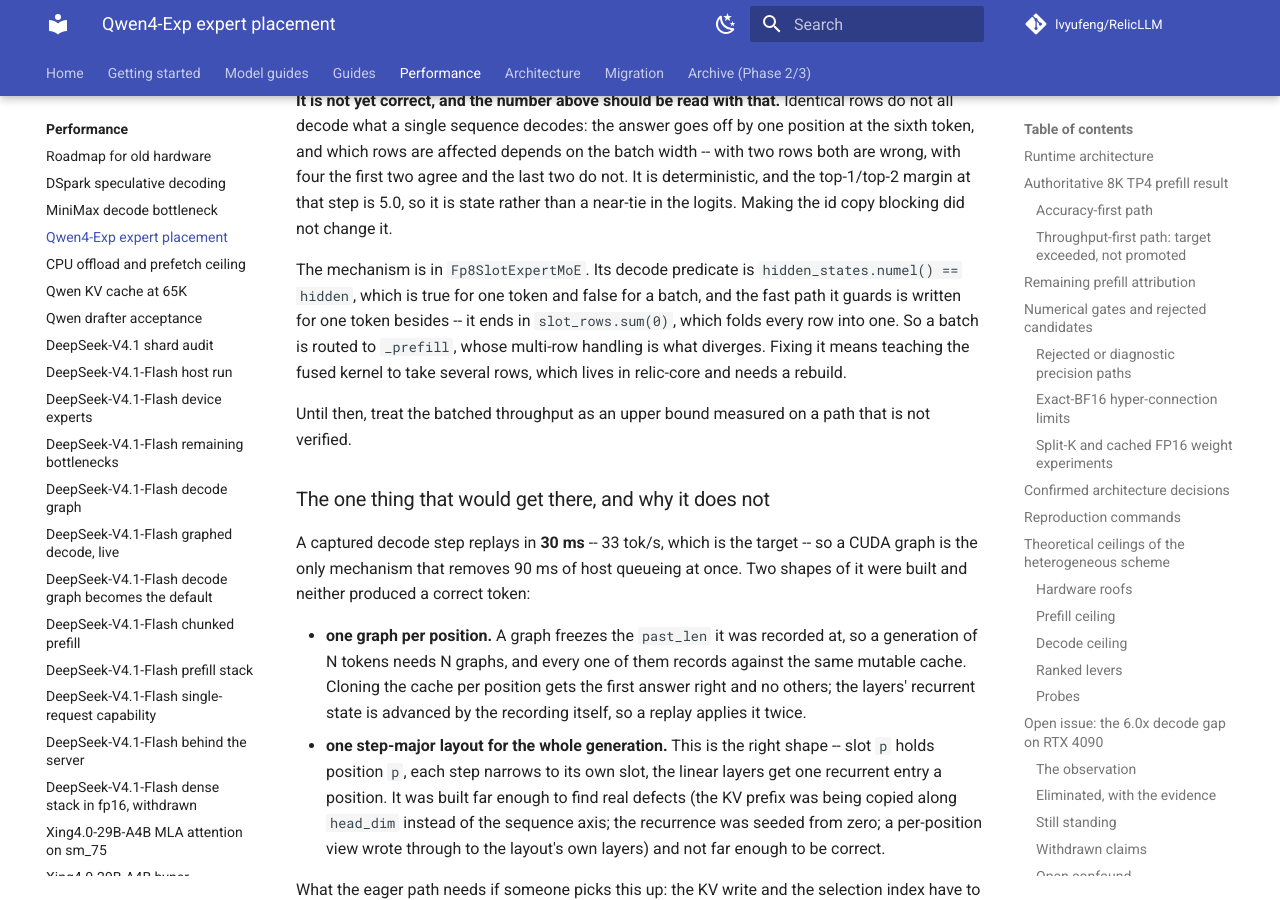
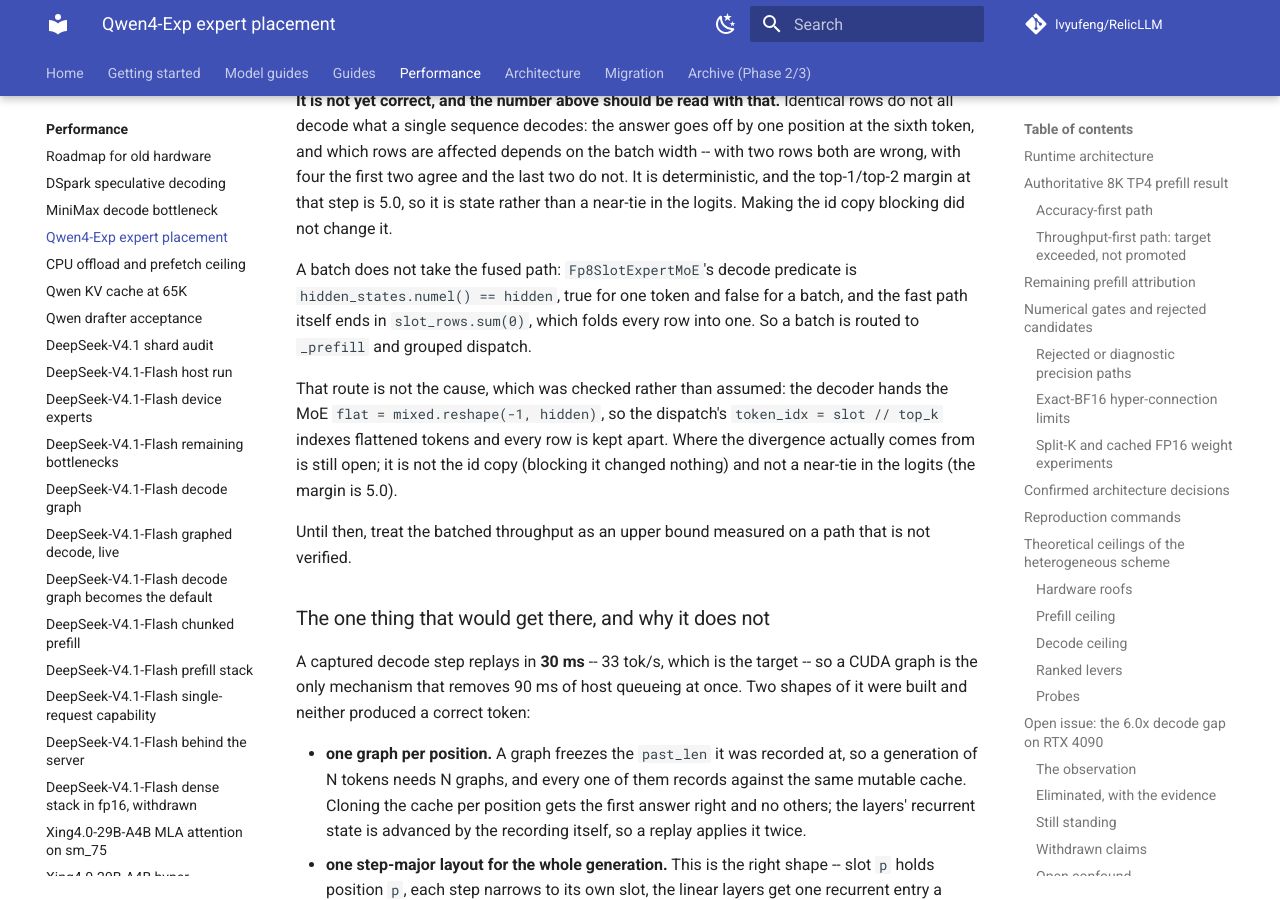
Before and after one commit to lvyufeng/RelicLLM, an MkDocs documentation site: the page built from docs/performance/qwen4_exp_performance.md, in a window 1280 px wide and 900 px high, scrolled down 20460 px. Built offline with MkDocs 1.6.1 and Material for MkDocs 9.7.7, drawn with Linux system fonts in a browser that asks for light colours; comment, search, counter and statistics services are not loaded.

Commit message:
docs(qwen4exp): say what the batch divergence is not
The previous revision blamed the prefill route, on the strength of the decode
predicate sending batches there. That was a guess and it is wrong: the decoder
hands the MoE `flat = mixed.reshape(-1, hidden)`, so grouped dispatch indexes
flattened tokens and keeps every row apart.

The page now records the two things that were actually ruled out -- the id copy,
by blocking it, and a near-tie in the logits, by measuring a 5.0 margin -- and
says the cause is still open rather than naming a plausible one.

Co-Authored-By: Codex <noreply@anthropic.com>

```diff
--- a/docs/performance/qwen4_exp_performance.md
+++ b/docs/performance/qwen4_exp_performance.md
@@ -744,11 +744,15 @@ the first two agree and the last two do not. It is deterministic, and the top-1/
 that step is 5.0, so it is state rather than a near-tie in the logits. Making the id copy blocking
 did not change it.
 
-The mechanism is in `Fp8SlotExpertMoE`. Its decode predicate is `hidden_states.numel() == hidden`,
-which is true for one token and false for a batch, and the fast path it guards is written for one
-token besides -- it ends in `slot_rows.sum(0)`, which folds every row into one. So a batch is
-routed to `_prefill`, whose multi-row handling is what diverges. Fixing it means teaching the fused
-kernel to take several rows, which lives in relic-core and needs a rebuild.
+A batch does not take the fused path: `Fp8SlotExpertMoE`'s decode predicate is
+`hidden_states.numel() == hidden`, true for one token and false for a batch, and the fast path
+itself ends in `slot_rows.sum(0)`, which folds every row into one. So a batch is routed to
+`_prefill` and grouped dispatch.
+
+That route is not the cause, which was checked rather than assumed: the decoder hands the MoE
+`flat = mixed.reshape(-1, hidden)`, so the dispatch's `token_idx = slot // top_k` indexes flattened
+tokens and every row is kept apart. Where the divergence actually comes from is still open; it is
+not the id copy (blocking it changed nothing) and not a near-tie in the logits (the margin is 5.0).
 
 Until then, treat the batched throughput as an upper bound measured on a path that is not verified.
 
```
